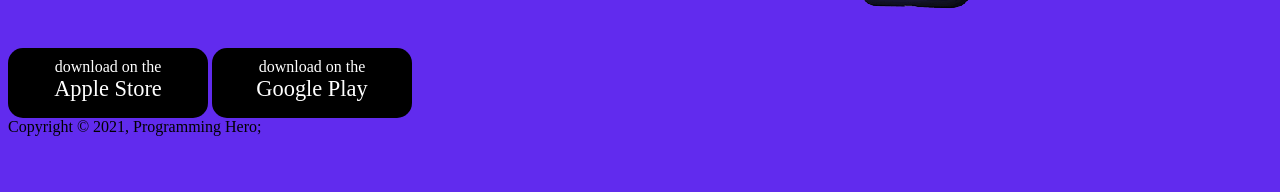
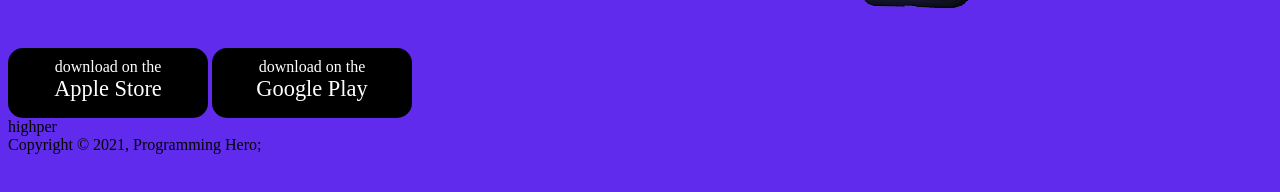
Before and after one commit to tashiq/programming-hero, a plain HTML site: page index.html in a window 1280 px wide. Shown: the part 414-606 px from the top of the page. Drawn offline with Linux system fonts and the light colour scheme; a web font is replaced by a local one.

Commit message:
this is trial

```diff
--- a/index.html
+++ b/index.html
@@ -48,6 +48,7 @@
             </div>
         </div>
         </div>
+        <div> highper</div>
     </main>
     <footer>
         Copyright &copy; 2021, Programming Hero;
```
